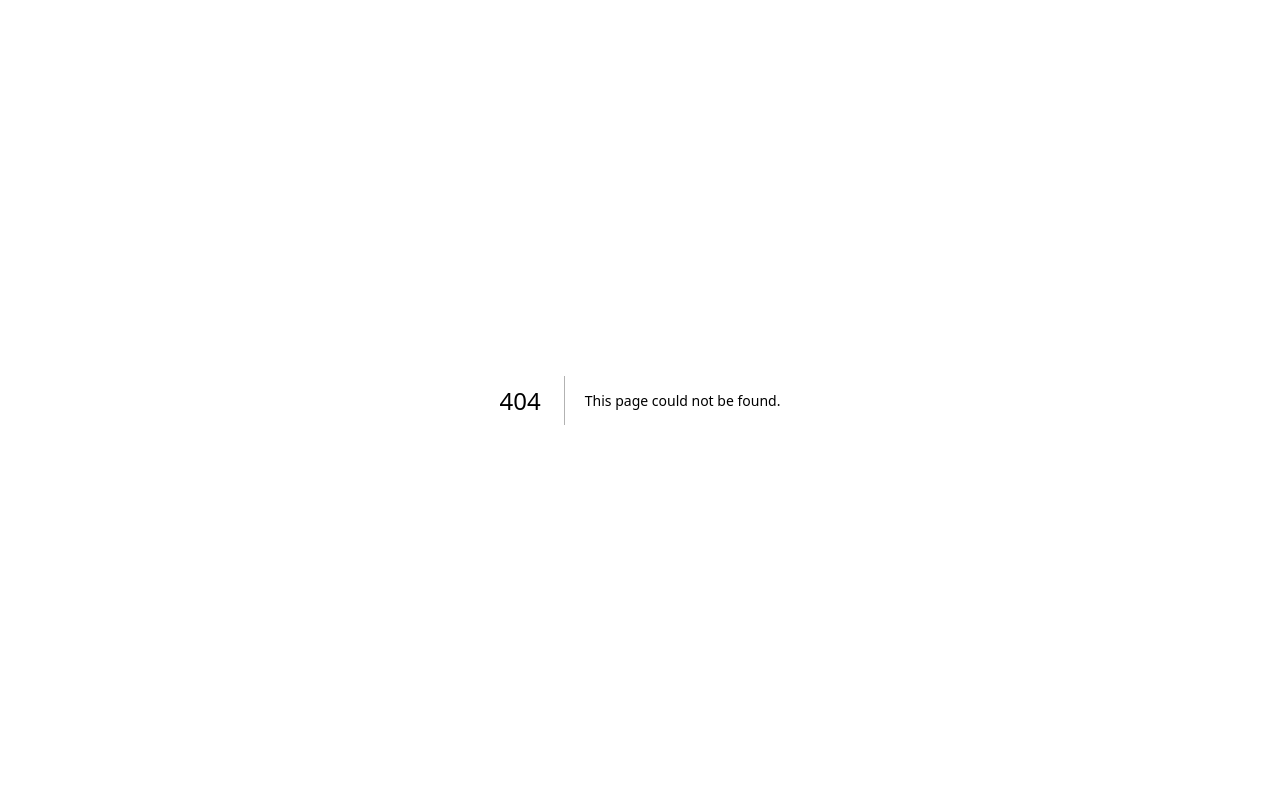
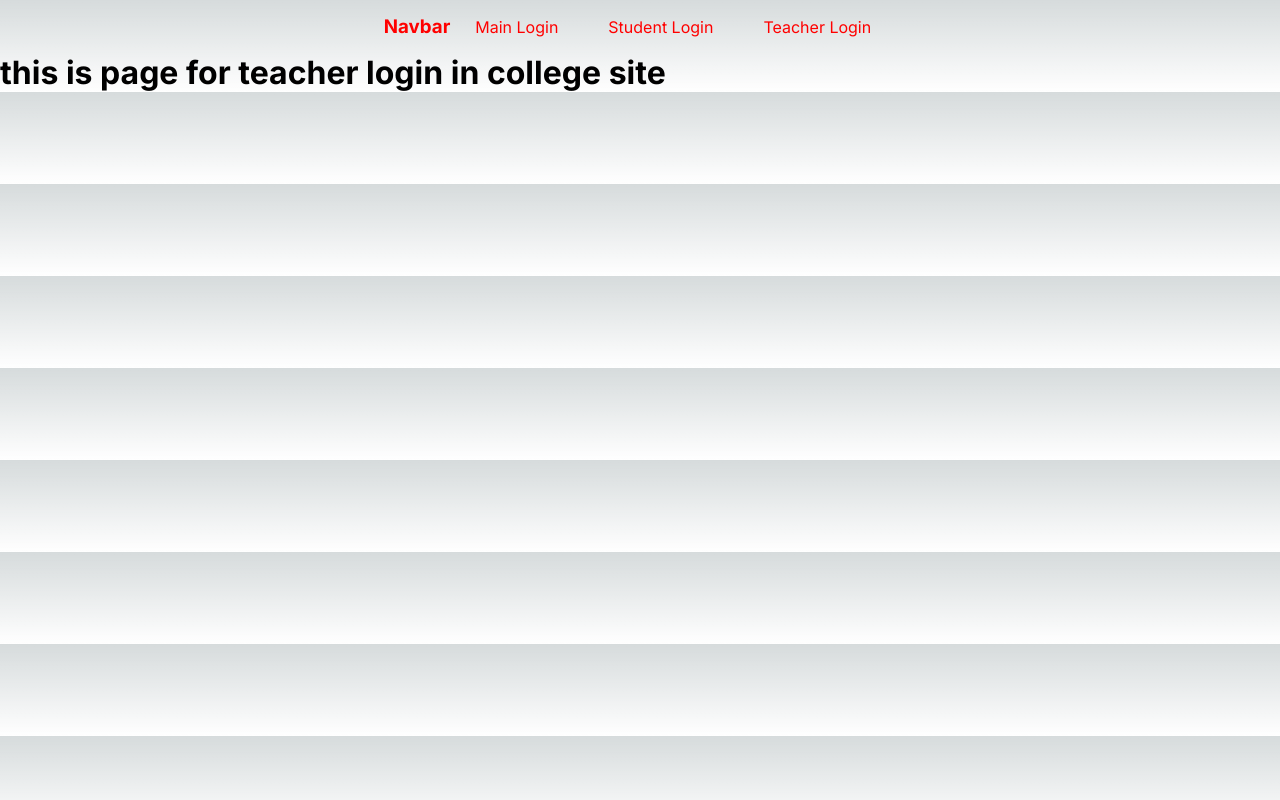
Before and after one commit to AmourAnurag/Next-js-tutorial, a Next.js app: page /login/loginTeacher in a window 1280 px wide. Before the commit this address had no page. Built offline with nearby package versions, Linux system fonts and the light colour scheme.

Commit message:
creating common layout

```diff
--- /dev/null
+++ b/src/app/login/layout.js
@@ -0,0 +1,25 @@
+import Link from "next/link";
+import "./login.css"
+export default function layout({ children }) {
+  return (
+    <div>
+
+      <ul className="login-menu">
+      <h3>Navbar</h3>
+        <li className="login-li">
+          <Link href="/login">Main Login</Link>
+        </li>
+
+        <li className="login-li">
+          <Link href="/login/loginStudent">Student Login</Link>
+        </li>
+
+        <li className="login-li">
+          <Link href="/login/loginTeacher">Teacher Login</Link>
+        </li>
+      </ul>
+
+      {children}
+    </div>
+  );
+}
--- /dev/null
+++ b/src/app/login/login.css
@@ -0,0 +1,14 @@
+.login-menu{
+    display: flex;
+    color: red;
+    justify-content: center;
+    margin: 15px;
+    align-items: center;
+}
+.login-li{
+    margin: 0 25px;
+    list-style: none;
+}
+li a{
+    text-decoration: none;
+}
--- /dev/null
+++ b/src/app/login/loginTeacher/page.js
@@ -0,0 +1,13 @@
+import Link from "next/link";
+
+const Teacher=()=>{
+    return(
+        <div>
+            <h1>
+                this is page for teacher login in college site
+
+            </h1>
+        </div>
+    )
+}
+export default Teacher;
--- a/src/app/login/page.js
+++ b/src/app/login/page.js
@@ -1,10 +1,10 @@
-import Link from "next/link";
+
 
 const Login = () => {
   return (
     <div>
-      <h1>this is the login page created for routing</h1>
-      <Link href="/">Go to home page</Link>
+
+      <h1>Main login page</h1>
     </div>
   );
 };
```
Also changed, not shown: src/app/login/loginStudent/page.js (added, +8 -0 lines).
